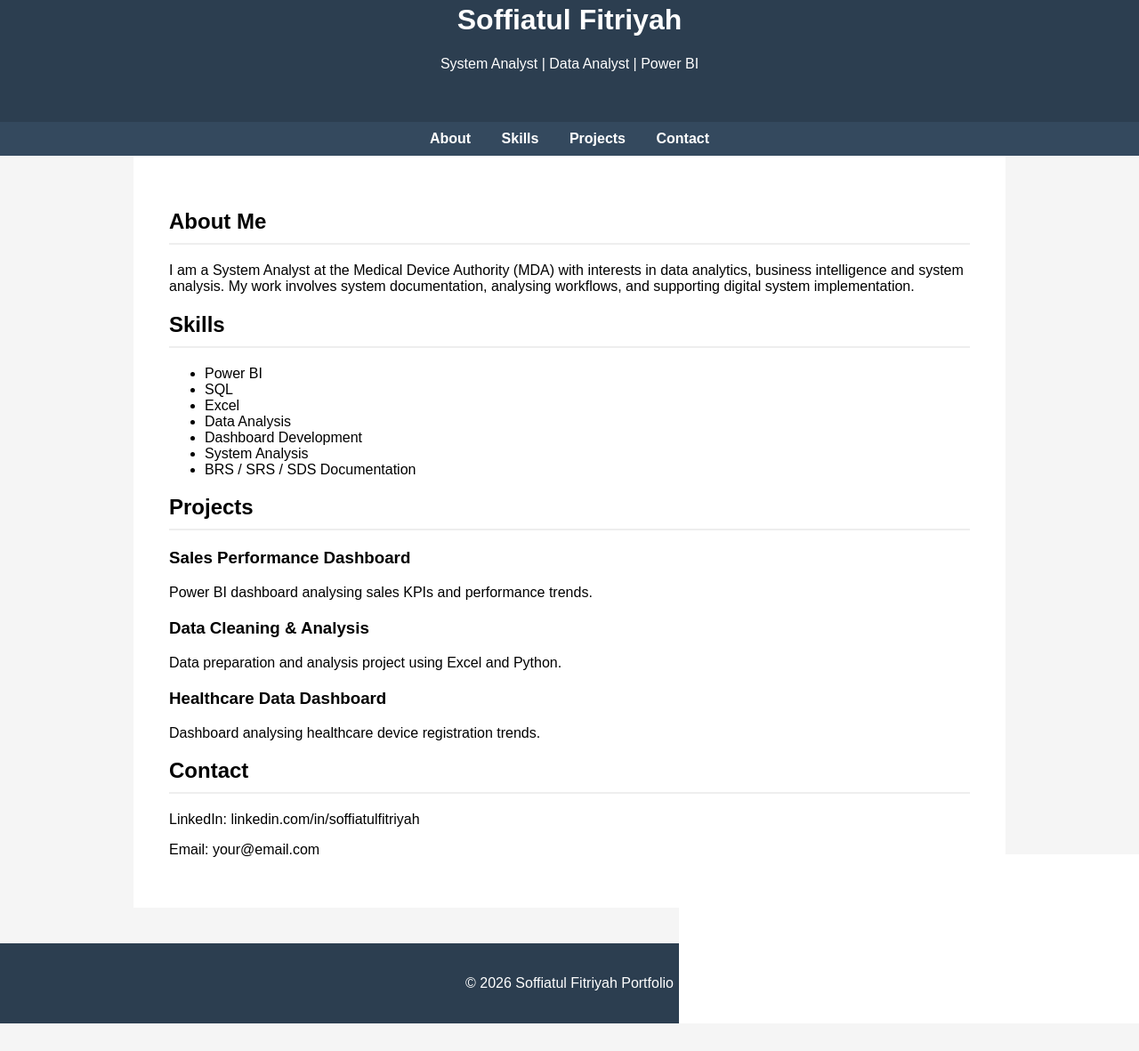
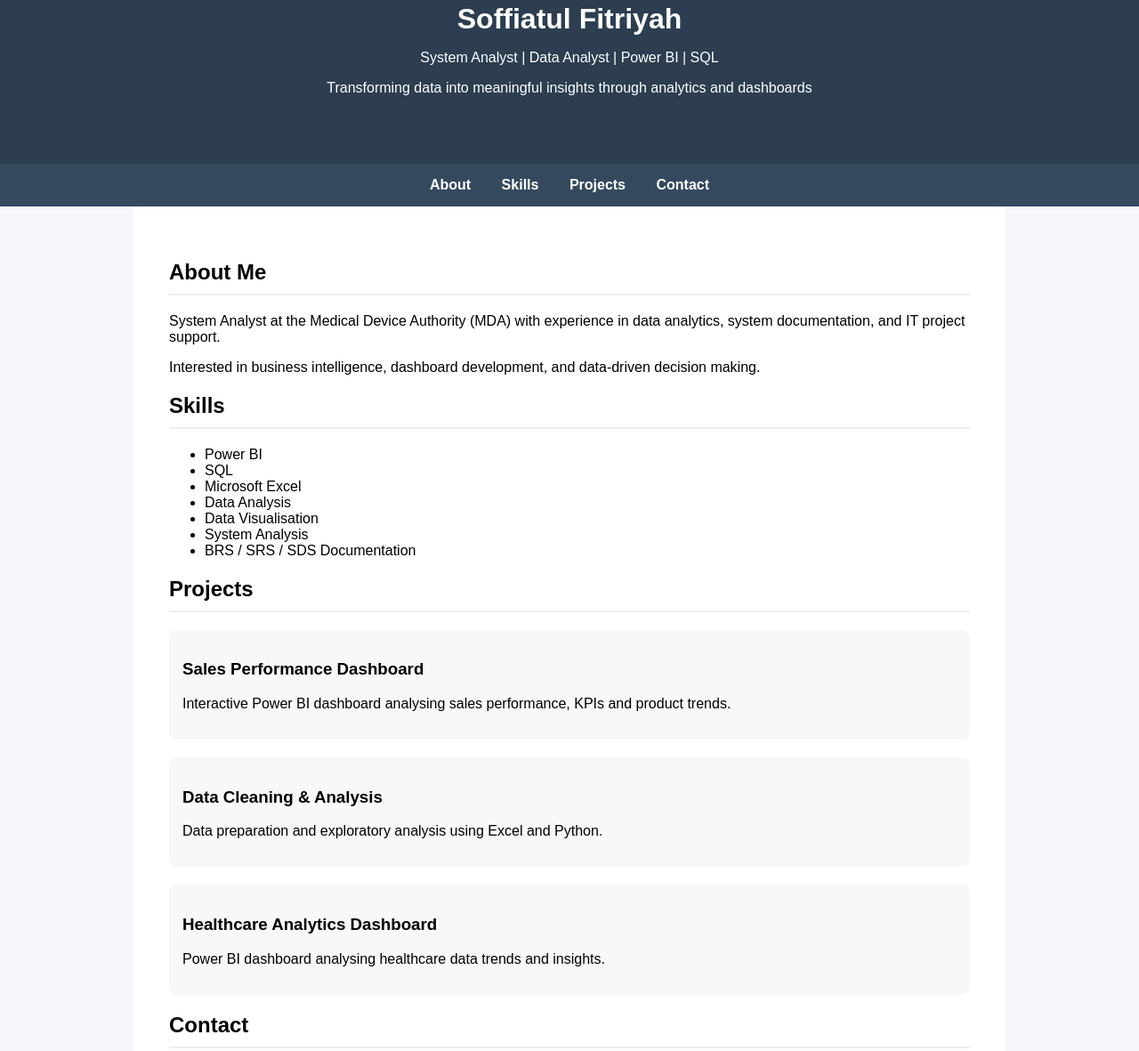
Before and after one commit to mystiquemirror/soffiatul.github.io, a plain HTML site: page index.html in a window 1280 px wide. Shown: the part 57-1238 px from the top of the page at 89% size. Before the commit the page ends 1207 px from the top, so only its background shows below. Drawn offline with Linux system fonts and the light colour scheme.

Commit message:
Update index.html

```diff
--- a/index.html
+++ b/index.html
@@ -1,6 +1,7 @@
 <!DOCTYPE html>
 <html>
 <head>
+
 <title>Soffiatul Fitriyah | Data Analyst Portfolio</title>
 
 <style>
@@ -8,19 +9,23 @@
 body{
 font-family: Arial;
 margin:0;
-background:#f5f5f5;
+background:#f5f7fa;
 }
 
 header{
 background:#2c3e50;
 color:white;
-padding:40px;
+padding:60px;
 text-align:center;
+}
+
+header h1{
+margin:0;
 }
 
 nav{
 background:#34495e;
-padding:10px;
+padding:15px;
 text-align:center;
 }
 
@@ -44,7 +49,10 @@ padding-bottom:10px;
 }
 
 .project{
+background:#f8f8f8;
+padding:15px;
 margin-top:20px;
+border-radius:8px;
 }
 
 footer{
@@ -52,79 +60,121 @@ background:#2c3e50;
 color:white;
 text-align:center;
 padding:20px;
-margin-top:40px;
 }
 
 </style>
+
 </head>
 
 <body>
 
 <header>
+
 <h1>Soffiatul Fitriyah</h1>
-<p>System Analyst | Data Analyst | Power BI</p>
+
+<p>System Analyst | Data Analyst | Power BI | SQL</p>
+
+<p>
+Transforming data into meaningful insights through analytics and dashboards
+</p>
+
 </header>
 
 <nav>
+
 <a href="#about">About</a>
 <a href="#skills">Skills</a>
 <a href="#projects">Projects</a>
 <a href="#contact">Contact</a>
+
 </nav>
 
 <div class="container">
 
 <section id="about">
+
 <h2>About Me</h2>
+
 <p>
-I am a System Analyst at the Medical Device Authority (MDA) with interests in data analytics, business intelligence and system analysis. My work involves system documentation, analysing workflows, and supporting digital system implementation.
+System Analyst at the Medical Device Authority (MDA) with experience in data analytics, system documentation, and IT project support.
 </p>
+
+<p>
+Interested in business intelligence, dashboard development, and data-driven decision making.
+</p>
+
 </section>
 
 <section id="skills">
+
 <h2>Skills</h2>
+
 <ul>
 <li>Power BI</li>
 <li>SQL</li>
-<li>Excel</li>
+<li>Microsoft Excel</li>
 <li>Data Analysis</li>
-<li>Dashboard Development</li>
+<li>Data Visualisation</li>
 <li>System Analysis</li>
 <li>BRS / SRS / SDS Documentation</li>
 </ul>
+
 </section>
 
 <section id="projects">
+
 <h2>Projects</h2>
 
 <div class="project">
+
 <h3>Sales Performance Dashboard</h3>
-<p>Power BI dashboard analysing sales KPIs and performance trends.</p>
+
+<p>
+Interactive Power BI dashboard analysing sales performance, KPIs and product trends.
+</p>
+
 </div>
 
 <div class="project">
+
 <h3>Data Cleaning & Analysis</h3>
-<p>Data preparation and analysis project using Excel and Python.</p>
+
+<p>
+Data preparation and exploratory analysis using Excel and Python.
+</p>
+
 </div>
 
 <div class="project">
-<h3>Healthcare Data Dashboard</h3>
-<p>Dashboard analysing healthcare device registration trends.</p>
+
+<h3>Healthcare Analytics Dashboard</h3>
+
+<p>
+Power BI dashboard analysing healthcare data trends and insights.
+</p>
+
 </div>
 
 </section>
 
 <section id="contact">
+
 <h2>Contact</h2>
+
 <p>LinkedIn: linkedin.com/in/soffiatulfitriyah</p>
+
 <p>Email: your@email.com</p>
+
 </section>
 
 </div>
 
 <footer>
+
 <p>© 2026 Soffiatul Fitriyah Portfolio</p>
+
 </footer>
 
 </body>
+
 </html>
```
